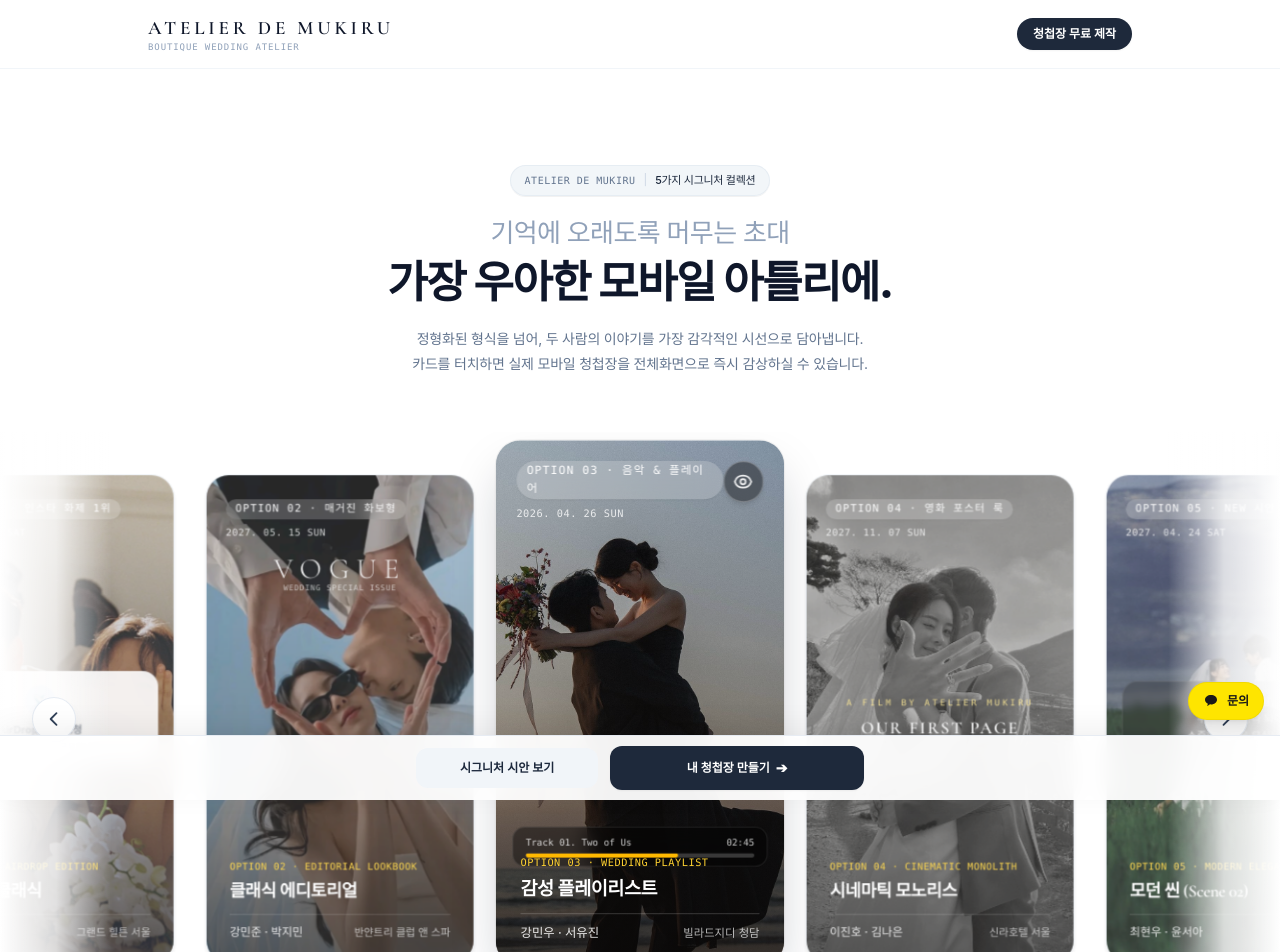
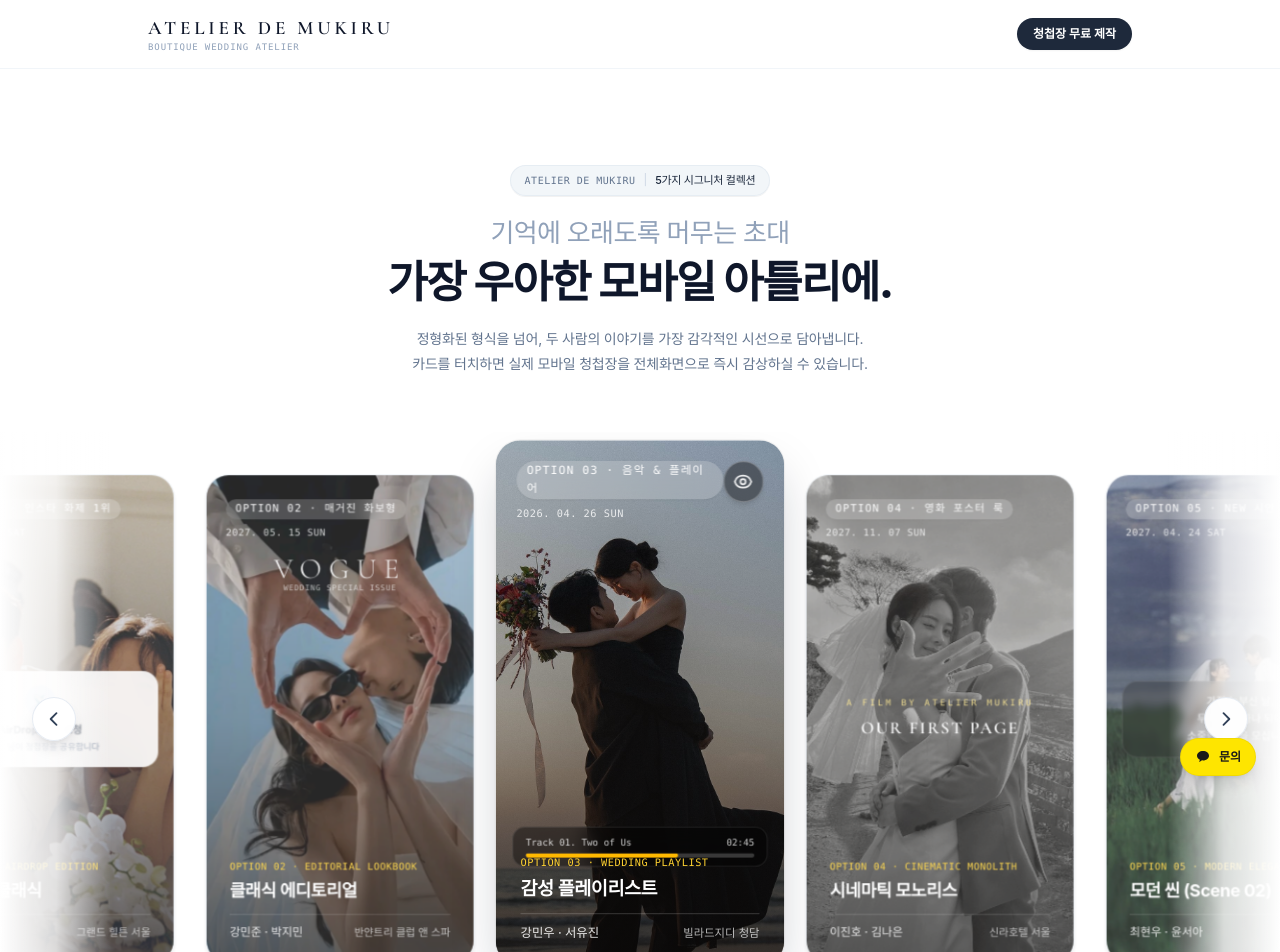
Before and after one commit to yoongunyong/wedding-card, a Next.js app: page / in a window 1280 px wide. Shown: the top 952 px of the page. Built offline with nearby package versions, Linux system fonts and the light colour scheme; a web font is replaced by a local one.

Commit message:
bgm 관련수정

```diff
--- a/app/[slug]/page.js
+++ b/app/[slug]/page.js
@@ -173,13 +173,19 @@ export default async function WeddingCardPage({ params }) {
   const isActive = invitation.is_active ?? invitation.template_config?.is_active ?? true;
 
   const isCinematic = invitation.template_type === 'cinematic';
+  const templateType = invitation.template_type || 'basic';
+
+  // 시안 1, 2만 별도 오프닝 커버 화면(수락/OPEN 버튼)이 있고, 시안 3, 4, 5는 바로 본문 시작
+  // 오프닝 커버가 있는 경우: '수락' 버튼 클릭 시 BGM 시작
+  // 오프닝 커버가 없는 경우(시안 3,4,5): 하객의 첫 화면 터치(click/touchstart) 시 BGM 자동 시작
+  const hasActualIntro = ['basic', 'editorial'].includes(templateType) && invitation?.template_config?.show_intro !== false;
 
   return (
     <main className={`min-h-screen ${isCinematic ? 'bg-neutral-100' : 'bg-stone-100'} sm:py-8 flex justify-center p-0 m-0 relative`}>
       {!isActive && <SampleWatermark />}
       <BgmPlayer
         bgmUrl={invitation.bgm_url}
-        hasIntro={invitation?.template_config?.show_intro !== false}
+        hasIntro={hasActualIntro}
         template={invitation.template_type}
       />
       <CurrentTemplate invitation={{ ...invitation, manage_token: undefined, order_code: undefined }} />
--- a/components/landing/HeroCardSwiper.jsx
+++ b/components/landing/HeroCardSwiper.jsx
@@ -512,7 +512,7 @@ export default function HeroCardSwiper() {
                     <span className="text-[10px] font-mono text-amber-300 tracking-wider uppercase block mb-1">
                       {card.category} · {card.subTitle}
                     </span>
-                    <h3 className="font-editorial-title text-base sm:text-lg font-bold text-white tracking-tight drop-shadow-xs">
+                    <h3 className="font-sans text-base sm:text-lg font-bold text-white tracking-tight drop-shadow-xs">
                       {card.title}
                     </h3>
 
--- a/components/landing/StickyBottomBar.jsx
+++ b/components/landing/StickyBottomBar.jsx
@@ -14,10 +14,10 @@ export default function StickyBottomBar() {
 
   return (
     <>
-      {/* 모바일 화면 하단 고정 퀵 액션 바 */}
+      {/* 모바일 화면 하단 고정 퀵 액션 바 (모바일 전용 sm:hidden) */}
       <aside
         aria-label="빠른 청첩장 제작 및 샘플 이동"
-        className="fixed bottom-0 left-0 right-0 z-40 bg-white/95 backdrop-blur-md border-t border-slate-200/80 px-4 py-2.5 shadow-[0_-8px_30px_rgba(0,0,0,0.06)]"
+        className="sm:hidden fixed bottom-0 left-0 right-0 z-40 bg-white/95 backdrop-blur-md border-t border-slate-200/80 px-4 py-2.5 shadow-[0_-8px_30px_rgba(0,0,0,0.06)]"
       >
         <div className="max-w-md mx-auto flex items-center justify-between gap-3">
           {/* 좌측: 시그니처 시안 보기 */}
@@ -40,12 +40,12 @@ export default function StickyBottomBar() {
         </div>
       </aside>
 
-      {/* 카카오톡 1:1 상담 플로팅 버튼 (하단 바 바로 위에 예쁘게 배치) */}
+      {/* 카카오톡 1:1 상담 플로팅 버튼 (모바일: bottom-20, 데스크톱: bottom-6 우측 안착) */}
       <a
         href="http://pf.kakao.com/_RJamX/chat"
         target="_blank"
         rel="noopener noreferrer"
-        className="fixed bottom-20 right-4 z-40 bg-[#FEE500] hover:bg-[#FADA0A] text-[#191919] px-3.5 py-2.5 rounded-full shadow-lg font-medium text-xs flex items-center gap-2 transition-transform hover:scale-105 active:scale-95 border border-black/5"
+        className="fixed bottom-20 sm:bottom-6 right-4 sm:right-6 z-40 bg-[#FEE500] hover:bg-[#FADA0A] text-[#191919] px-3.5 py-2.5 rounded-full shadow-lg font-medium text-xs flex items-center gap-2 transition-transform hover:scale-105 active:scale-95 border border-black/5"
         title="카카오톡 1:1 문의"
       >
         <svg className="w-4 h-4 fill-[#191919]" viewBox="0 0 24 24">
```
